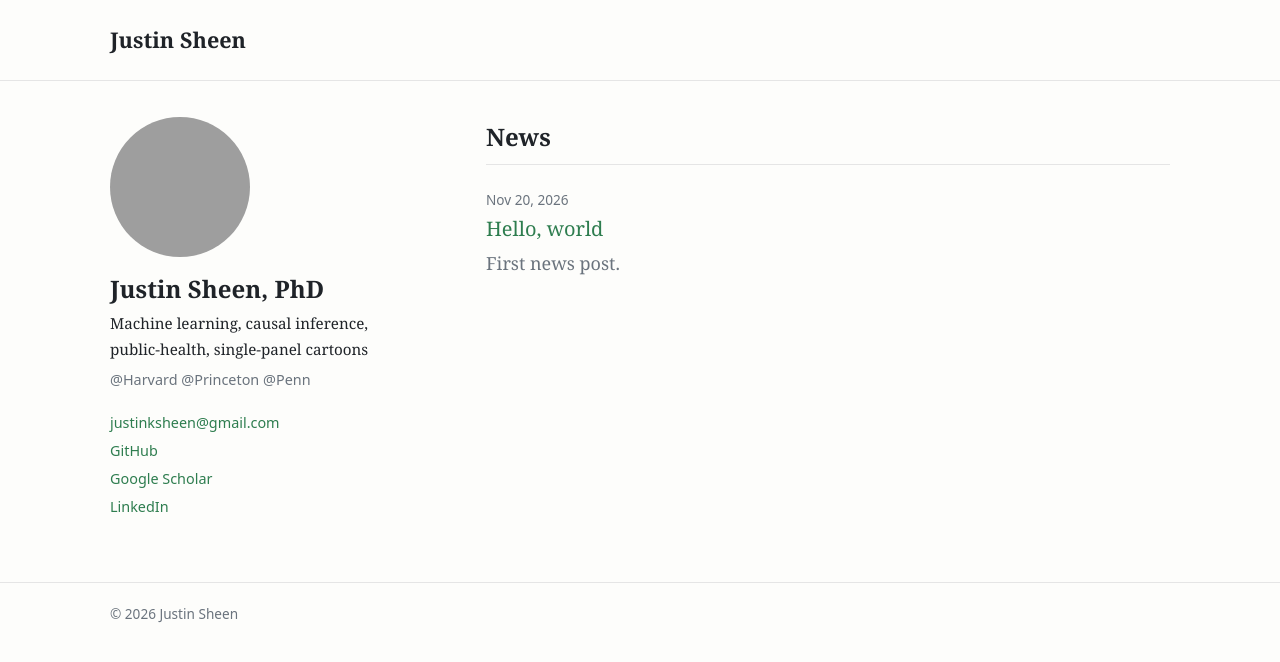
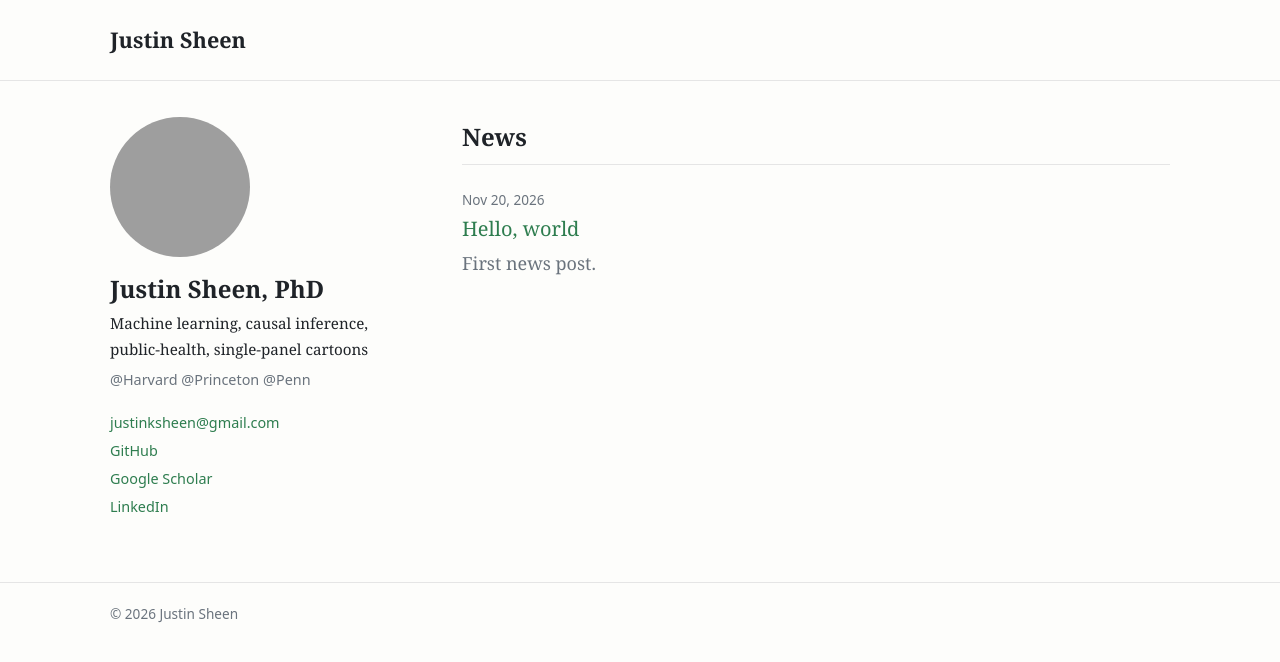
Before and after one commit to jsheen/jsheen.github.io, a Jekyll site: the page built from index.html, in a window 1280 px wide. Shown: the top 662 px of the page. Built offline with Jekyll 4.4.1, drawn with Linux system fonts in a browser that asks for light colours; grey boxes are pictures that could not be loaded.

Commit message:
Tighten gap between home panels
Co-Authored-By: Claude Opus 5.5 <noreply@anthropic.com>

```diff
--- a/assets/css/style.css
+++ b/assets/css/style.css
@@ -49,7 +49,7 @@ blockquote { border-left: 3px solid var(--rule); margin-left: 0; padding-left: 1
 
 /* Home: About (left) + News (right) */
 body.wide .wrap { max-width: 1100px; }
-.home { display: grid; grid-template-columns: minmax(240px, 320px) 1fr; gap: 56px; align-items: start; }
+.home { display: grid; grid-template-columns: minmax(240px, 320px) 1fr; gap: 32px; align-items: start; }
 .panel-about { position: sticky; top: 24px; }
 .panel-about .about { flex-direction: column; gap: 18px; }
 .panel-about .avatar { width: 140px; height: 140px; }
```
